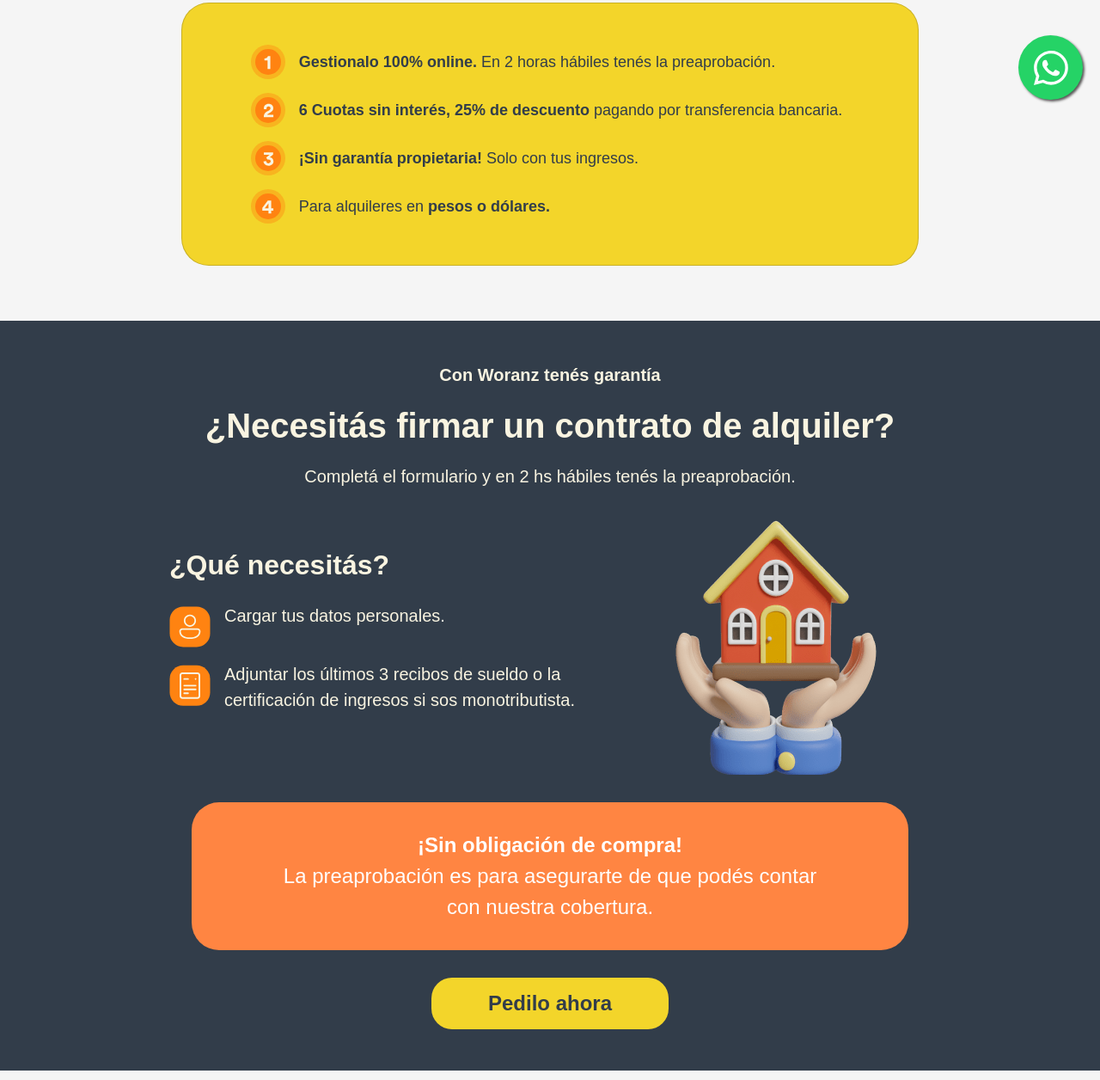
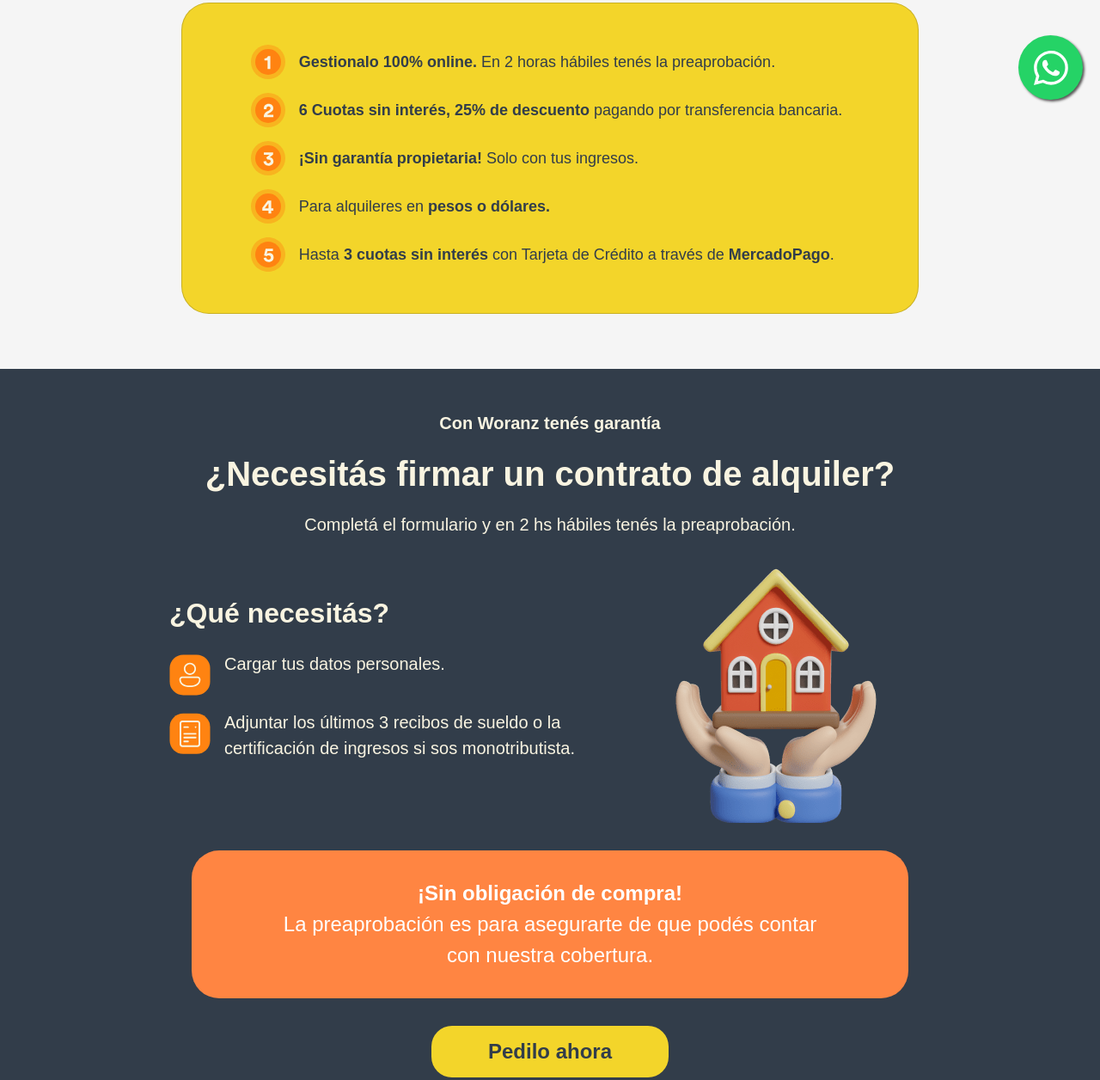
Before and after one commit to Nicosetzes/Landing-Woranz-Cauciones, a plain HTML site: page index.html in a window 1280 px wide. Shown: the part 664-1920 px from the top of the page at 86% size. Drawn offline with nearby package versions, Linux system fonts and the light colour scheme; some packages are replaced by stand-ins of ours; a script that the page names is missing.

Commit message:
V3.6 I've modified the main banner (header) and added some text, as was asked by the designer.

```diff
--- a/index.html
+++ b/index.html
@@ -181,6 +181,40 @@
               </svg>
               <h3>Para alquileres en <span>pesos o dólares.</span></h3>
             </div>
+            <div class="card-item">
+              <svg
+                width="48"
+                height="48"
+                viewBox="0 0 48 48"
+                fill="none"
+                xmlns="http://www.w3.org/2000/svg"
+              >
+                <g clip-path="url(#clip0_653_171)">
+                  <path
+                    opacity="0.4"
+                    d="M24 48C37.2548 48 48 37.2548 48 24C48 10.7452 37.2548 0 24 0C10.7452 0 0 10.7452 0 24C0 37.2548 10.7452 48 24 48Z"
+                    fill="#FF8311"
+                  />
+                  <path
+                    d="M24 42C33.9411 42 42 33.9411 42 24C42 14.0589 33.9411 6 24 6C14.0589 6 6 14.0589 6 24C6 33.9411 14.0589 42 24 42Z"
+                    fill="#FF8311"
+                  />
+                  <path
+                    d="M17.812 28.904L21.424 28.092C21.508 29.772 22.796 31.144 24.728 31.144C26.464 31.144 27.864 29.996 27.864 28.176C27.864 26.104 26.324 25.124 24.644 25.124C23.412 25.124 22.432 25.684 21.844 26.356C21.48 26.216 18.708 25.264 18.316 25.152L20.472 15.828H30.72V19.16H23.104L22.208 23.164C22.992 22.436 24.28 22.044 25.484 22.044C29.124 22.044 31.7 24.228 31.7 28.12C31.7 31.508 29.096 34.448 24.728 34.448C20.78 34.448 18.036 31.76 17.812 28.904Z"
+                    fill="#F9F4E1"
+                  />
+                </g>
+                <defs>
+                  <clipPath id="clip0_653_171">
+                    <rect width="48" height="48" fill="white" />
+                  </clipPath>
+                </defs>
+              </svg>
+              <h3>
+                Hasta <span>3 cuotas sin interés</span> con Tarjeta de Crédito a
+                través de <span>MercadoPago</span>.
+              </h3>
+            </div>
           </div>
         </div>
       </section>
@@ -290,6 +324,10 @@
               <li>
                 Devolución del inmueble en las mismas condiciones. Suma
                 asegurada $ 200.000 (con costo adicional)
+              </li>
+              <li>
+                Hasta <span>3 cuotas sin interés</span> con Tarjeta de Crédito a
+                través de <span>MercadoPago</span>.
               </li>
               <li>REGALOS Y DESCUENTOS</li>
               <li>¡6 meses de <span>Disney+</span> de regalo!</li>
--- a/scss/_header.scss
+++ b/scss/_header.scss
@@ -23,7 +23,7 @@
         max-width: calc(100vw * 0.73);
       }
       img {
-        width: 150px;
+        width: 175px;
       }
       .navbar-toggler {
         border: 0;
--- a/scss/_main.scss
+++ b/scss/_main.scss
@@ -314,7 +314,7 @@
             line-height: 1.5rem;
           }
           &:nth-of-type(5),
-          &:nth-of-type(10) {
+          &:nth-of-type(11) {
             font-size: $font-xs;
             font-weight: 900;
           }
@@ -323,7 +323,7 @@
           &:nth-of-type(3),
           &:nth-of-type(4),
           &:nth-of-type(5),
-          &:nth-of-type(10) {
+          &:nth-of-type(11) {
             list-style: none;
           }
         }
```
Also changed, not shown: css/styles.css, css/styles.min.css, media/number-5-orange.svg (added).
